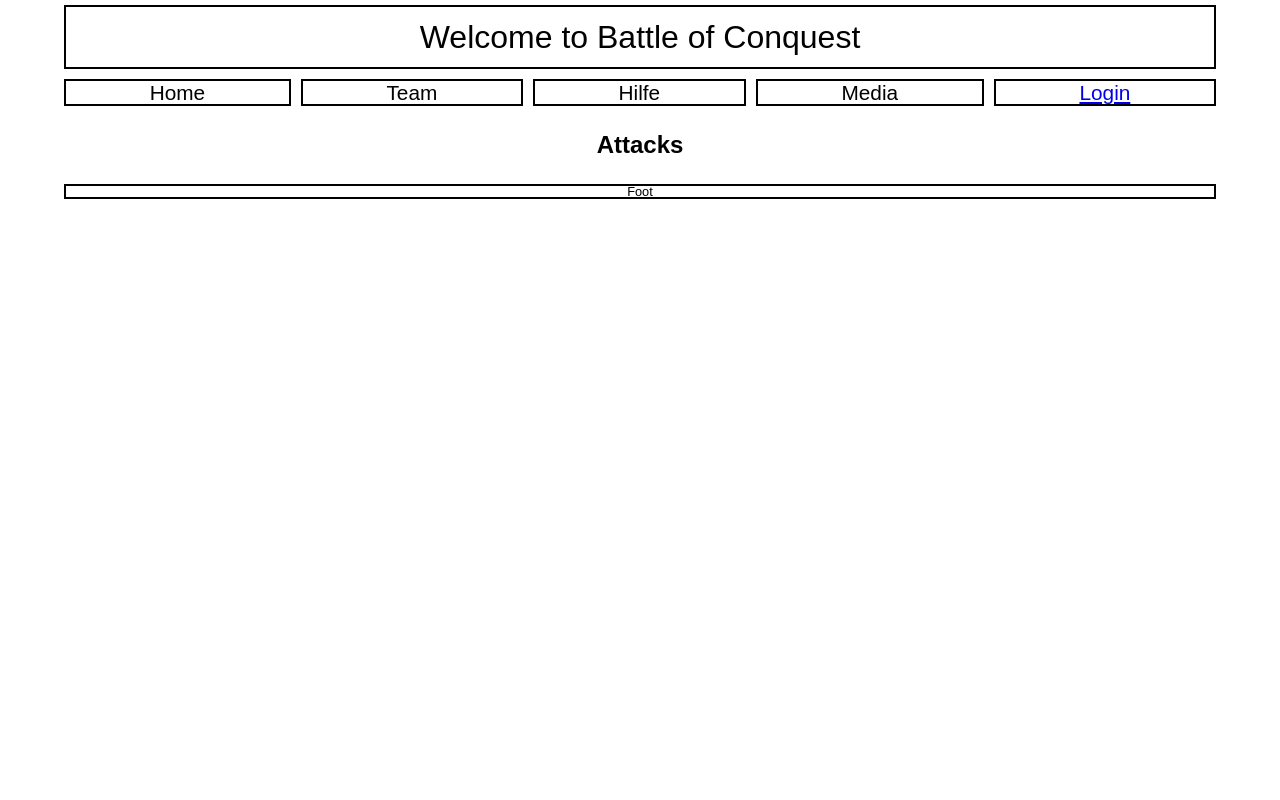
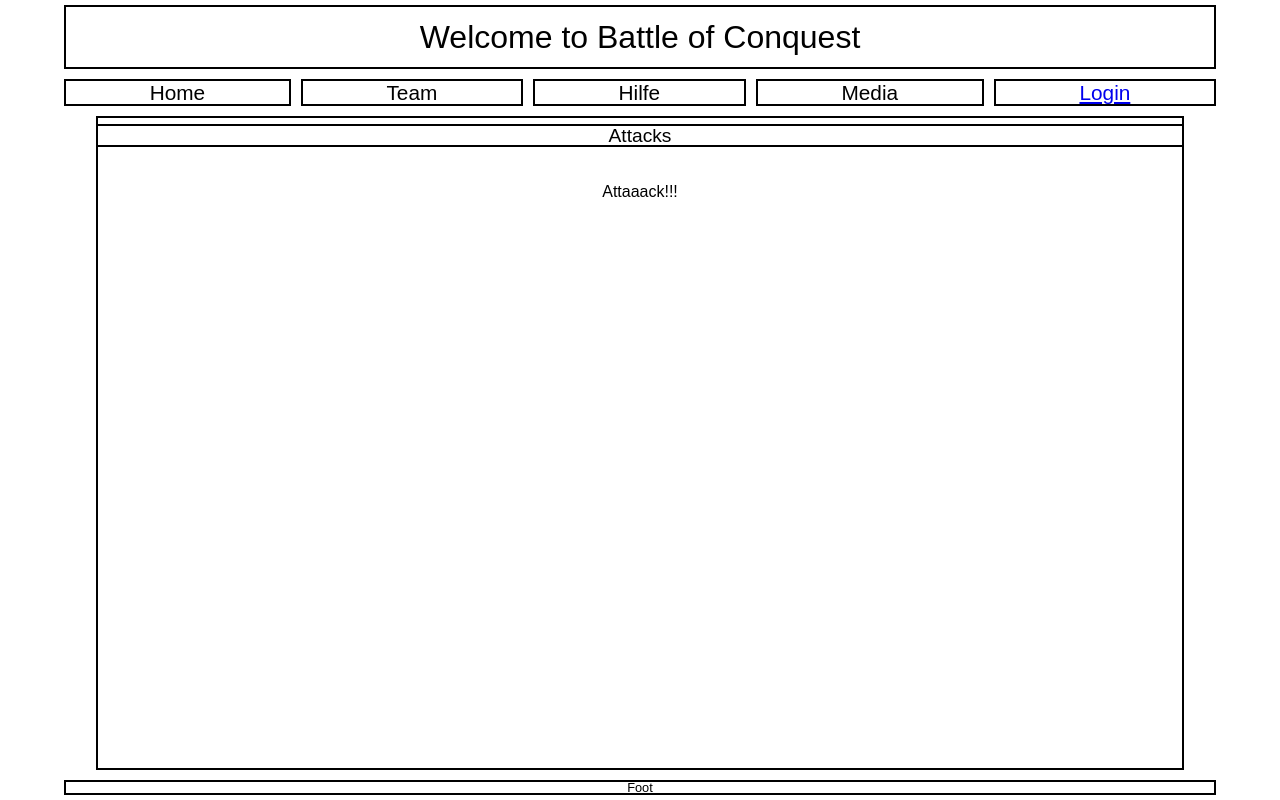
Before and after one commit to Mathias-Gartner/Battle-of-Conquest, a PHP site: page /planetsporty/templates/attacks.php in a window 1280 px wide. Run offline with PHP 8.4, Linux system fonts and the light colour scheme.

Commit message:
modify attacks.php

```diff
--- a/templates/attacks.php
+++ b/templates/attacks.php
@@ -1,5 +1,10 @@
 <?php include 'header.php' ?>
 
-<h2>Attacks</h2>
+    <div class='cont shadow grid middle'>
+      <div class='tit shadow centered'>Attacks</div>
+      <div class='main centered'>
+        <p>Attaaack!!!</p>
+      </div>
+    </div>
 
 <?php include 'footer.php' ?>
```
